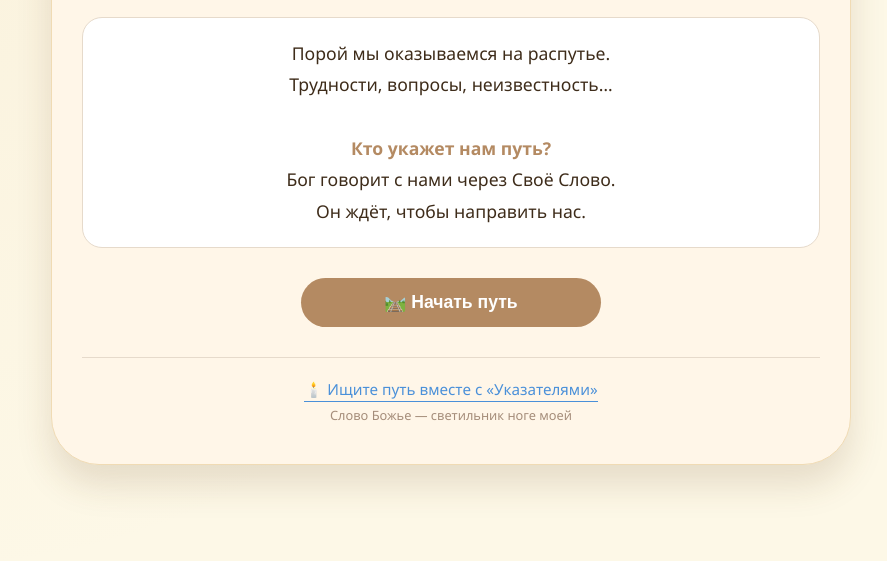
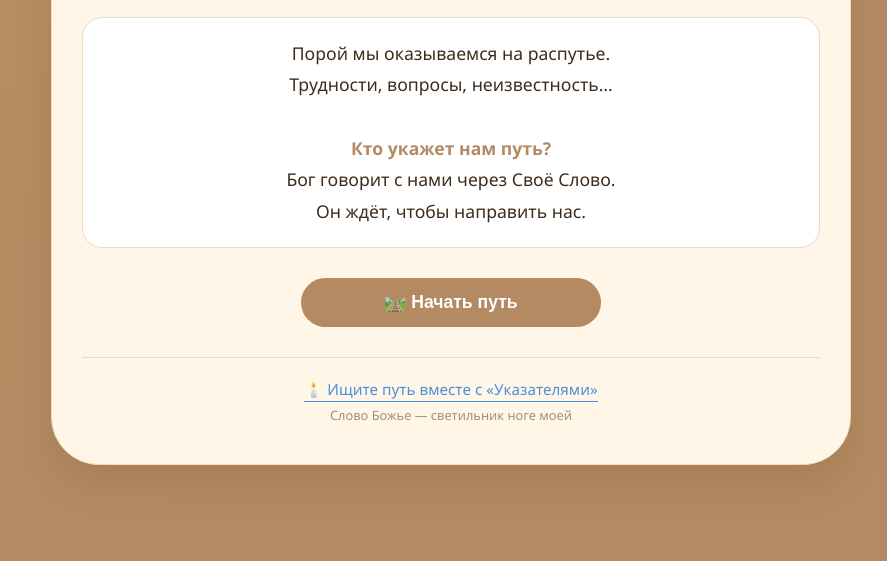
Before and after one commit to ykazateli/way-markers, a plain HTML site: page index.html in a window 1280 px wide. Shown: the part 239-800 px from the top of the page, without its empty margins (189-1076 px from the left). Drawn offline with Linux system fonts and the light colour scheme.

Commit message:
Update index.html

```diff
--- a/index.html
+++ b/index.html
@@ -13,7 +13,7 @@
 
         body {
             font-family: 'Segoe UI', 'Comic Neue', 'Comic Sans MS', sans-serif;
-            background: #fdf8e7;
+            background: #b48a62;
             background-image: radial-gradient(circle at 10% 20%, rgba(218, 178, 115, 0.08) 0%, rgba(0,0,0,0) 50%);
             min-height: 100vh;
             display: flex;
```
